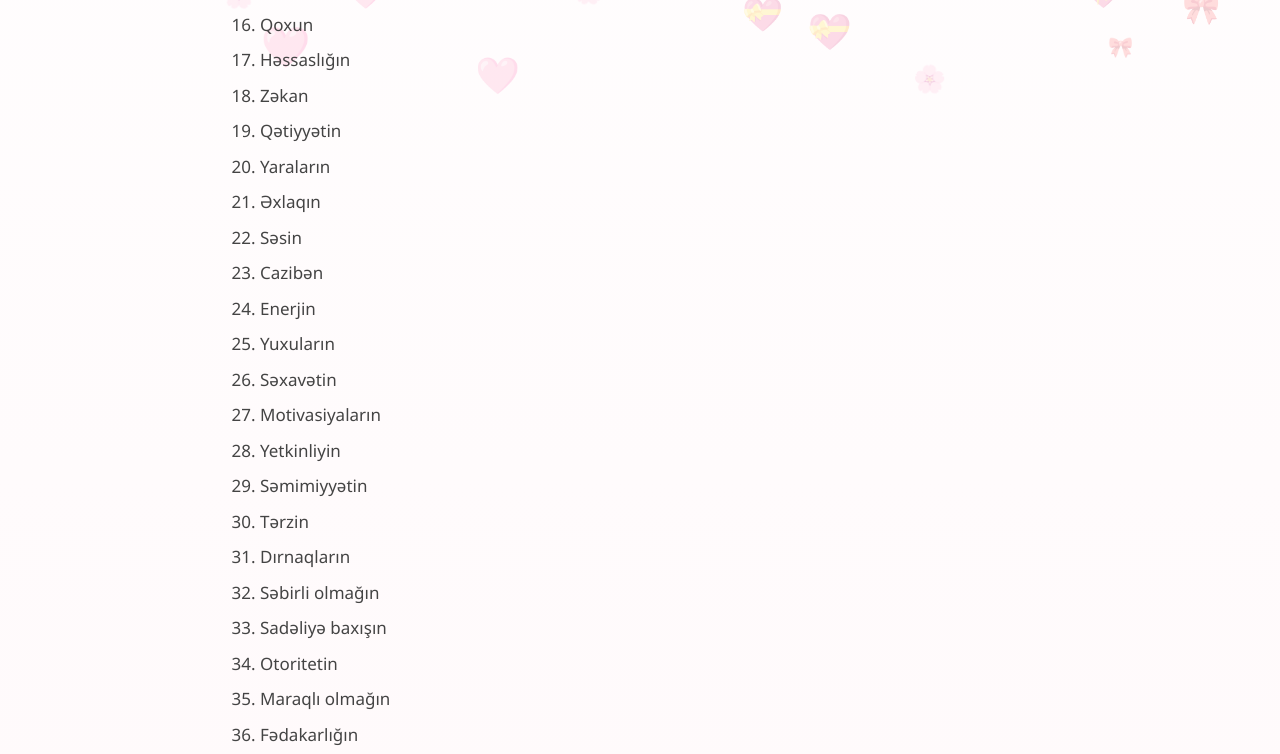
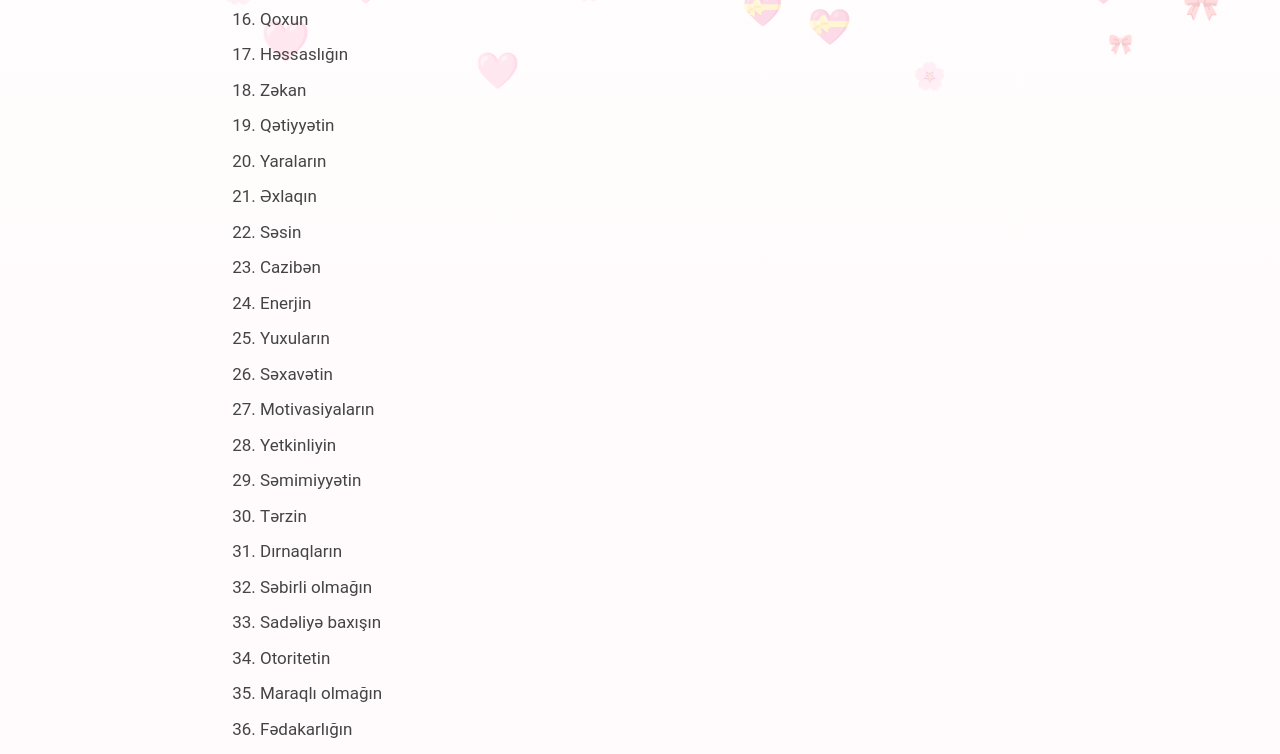
Before and after one commit to EricIsMyHero/seni-sevmeyimin-200-sebebi, a plain HTML site: page index.html in a window 1280 px wide. Shown: the part 740-1494 px from the top of the page. Drawn offline with Linux system fonts and the light colour scheme.

Commit message:
Update styles.css

```diff
--- a/styles.css
+++ b/styles.css
@@ -1,6 +1,6 @@
 body {
     background: linear-gradient(to bottom, #ffffff, #ffe6ec);
-  font-family: 'Segoe UI', sans-serif;
+    font-family: 'Roboto', sans-serif;
     padding: 30px;
     max-width: 800px;
     margin: auto;
```
Lines whose indentation alone changed are shown as unchanged.
